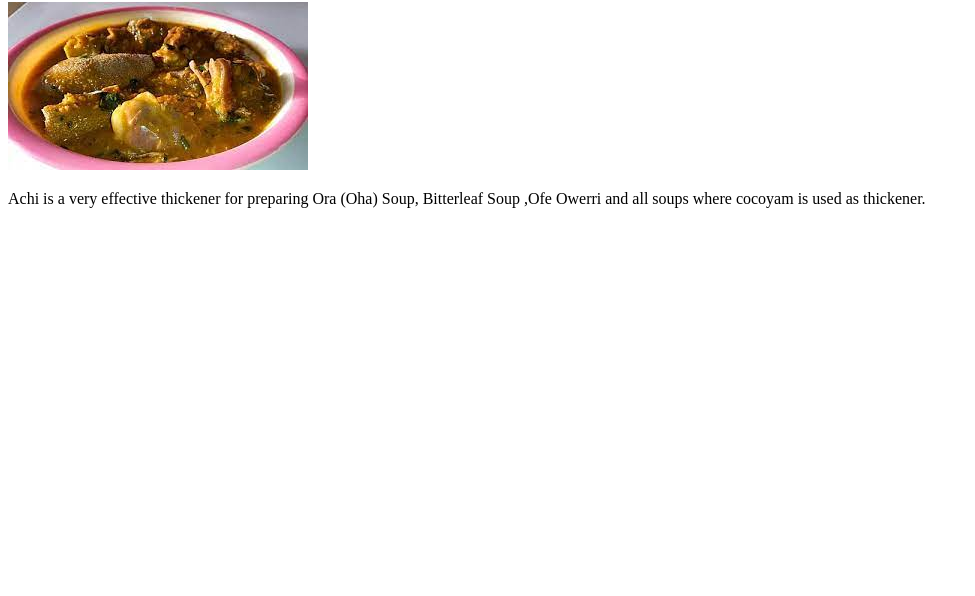
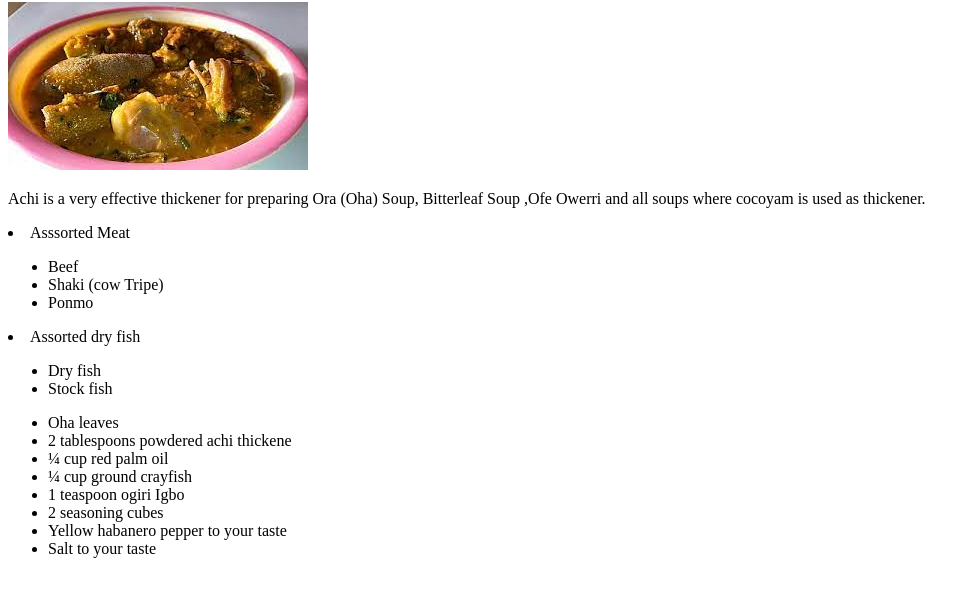
Before and after one commit to Ugo1000/odin-recipes, a plain HTML site: page recipes/ache_soup.html in a window 1280 px wide. Shown: the part 78-674 px from the top of the page, without its empty margins (0-975 px from the left). Drawn offline with Linux system fonts and the light colour scheme; files whose address does not match are found by name.

Commit message:
Added Ul to the body

```diff
--- a/recipes/ache_soup.html
+++ b/recipes/ache_soup.html
@@ -15,6 +15,36 @@
         cocoyam is used as thickener.
     </p>
 
+    <div>
+        <ou>
+            <li>Asssorted Meat</li>
+            <ul>
+                <li>Beef</li>
+                <li>Shaki (cow Tripe)</li>
+                <li>Ponmo</li>
+            </ul>
+        </ou>
+
+        <ou>
+            <li>Assorted dry fish</li>
+            <ul>
+                <li>Dry fish</li>
+                <li>Stock fish</li>
+            </ul>
+            <ul>
+                <li>Oha leaves</li>
+                <li>2 tablespoons powdered achi thickene</li>
+                <li>¼ cup red palm oil</li>
+                <li>¼ cup ground crayfish</li>
+                <li>1 teaspoon ogiri Igbo</li>
+                <li>2 seasoning cubes</li>
+                <li>Yellow habanero pepper to your taste</li>
+                <li>Salt to your taste</li>
+            </ul>
+        </ou>
+
+    </div>
+
 
 
     </main>
```
